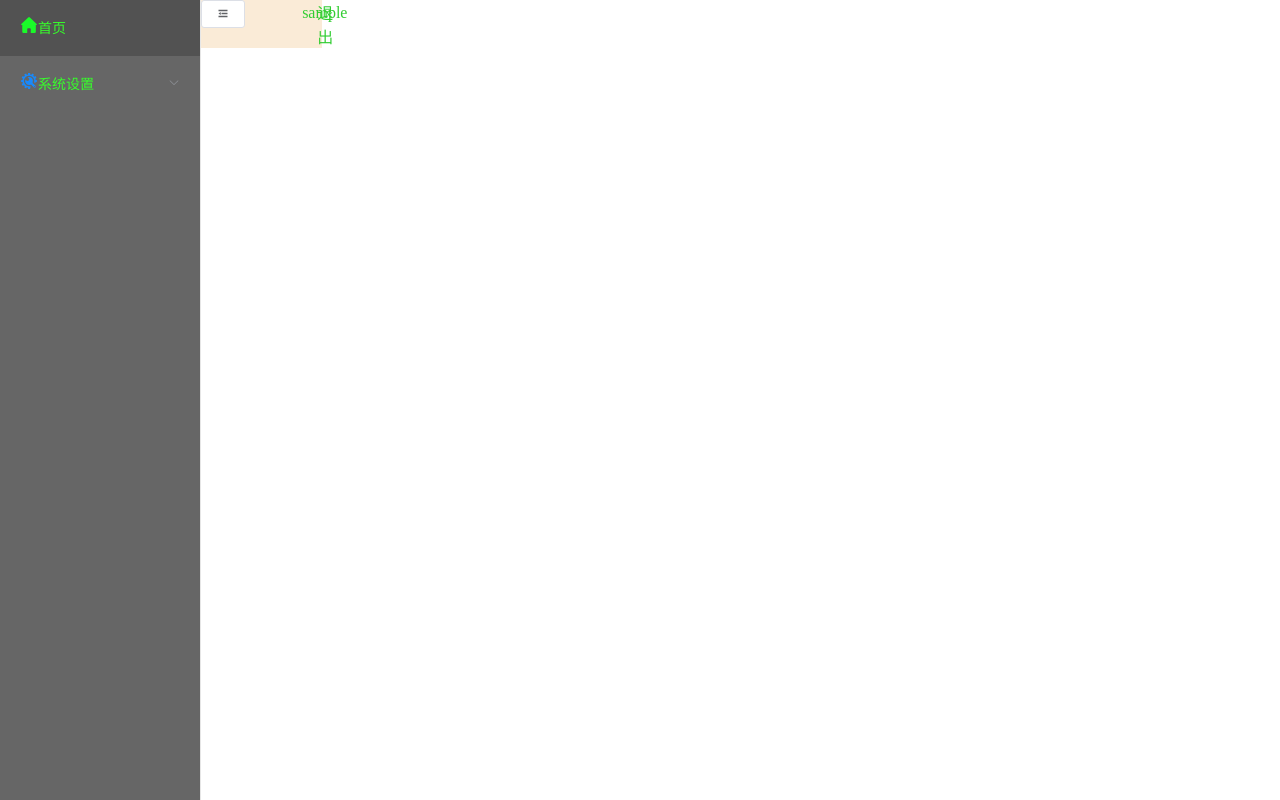
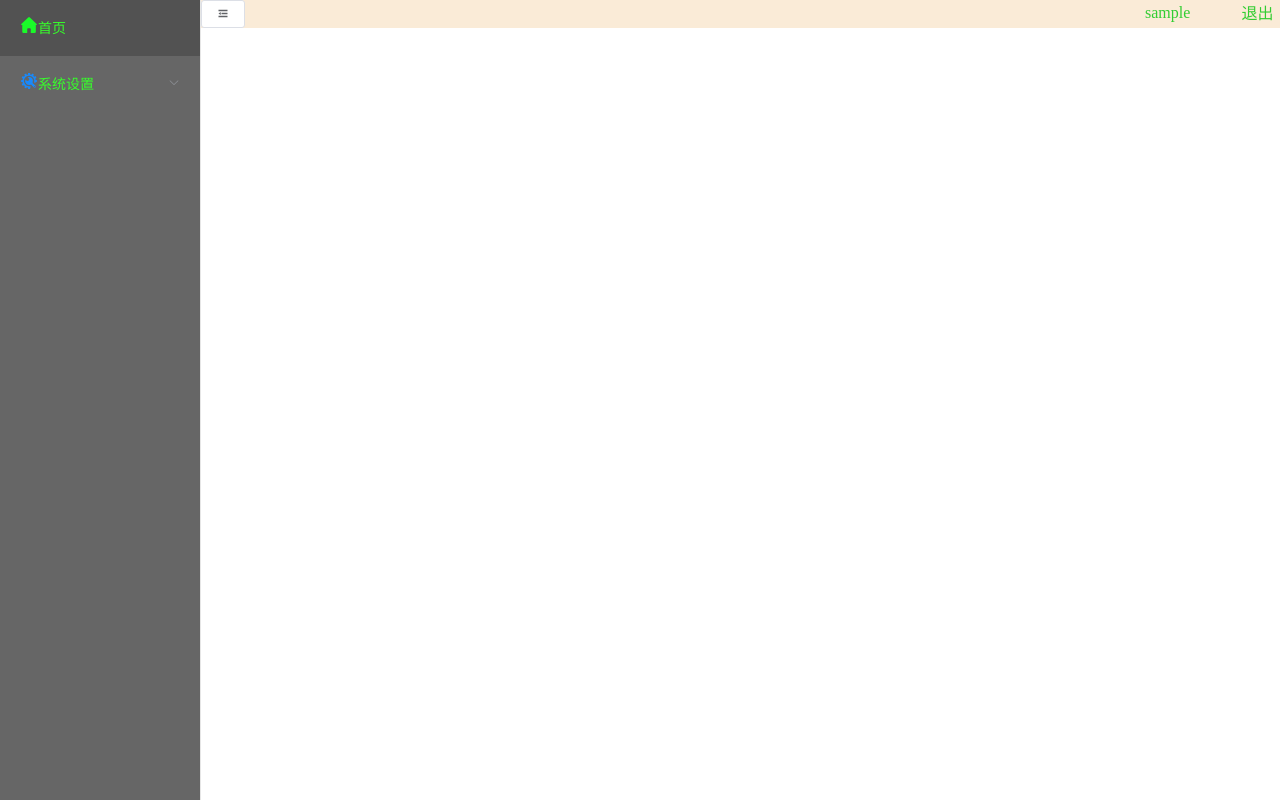
Before and after one commit to GavinHaydy/web, a Vue app: page /hw in a window 1280 px wide. Built offline with nearby package versions, Linux system fonts and the light colour scheme; sample sign-in values are in the browser's storage.

Commit message:
fix：修复顶部样式bug

```diff
--- a/src/layouts/layout.vue
+++ b/src/layouts/layout.vue
@@ -7,7 +7,7 @@
 -->
 <template>
   <div>
-    <Left style="position: fixed"/>
+    <Left/>
     <router-view
       :style="{marginLeft: $store.state.types.type === 1 ? '201px!important' : '64px!important'}"
     />
```
